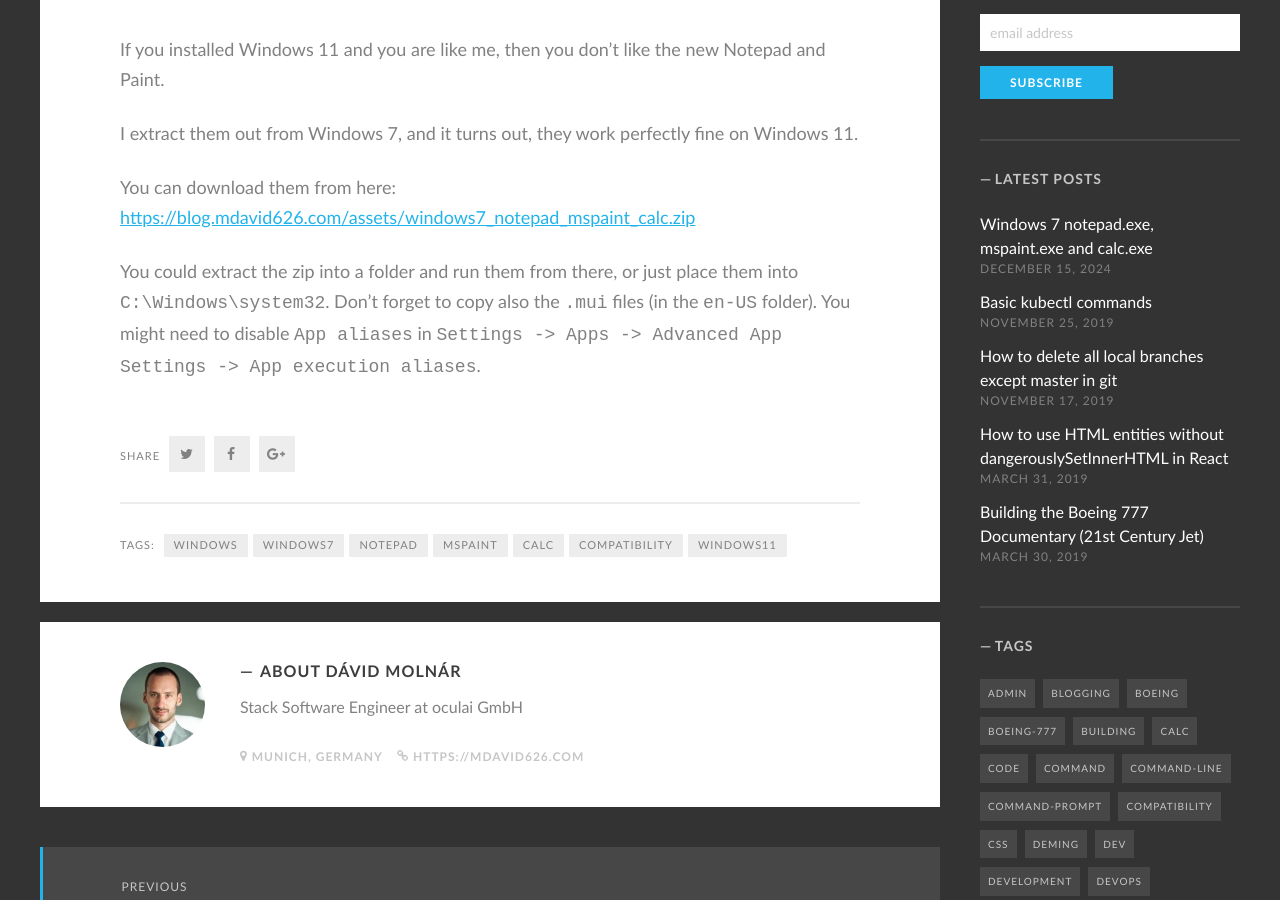
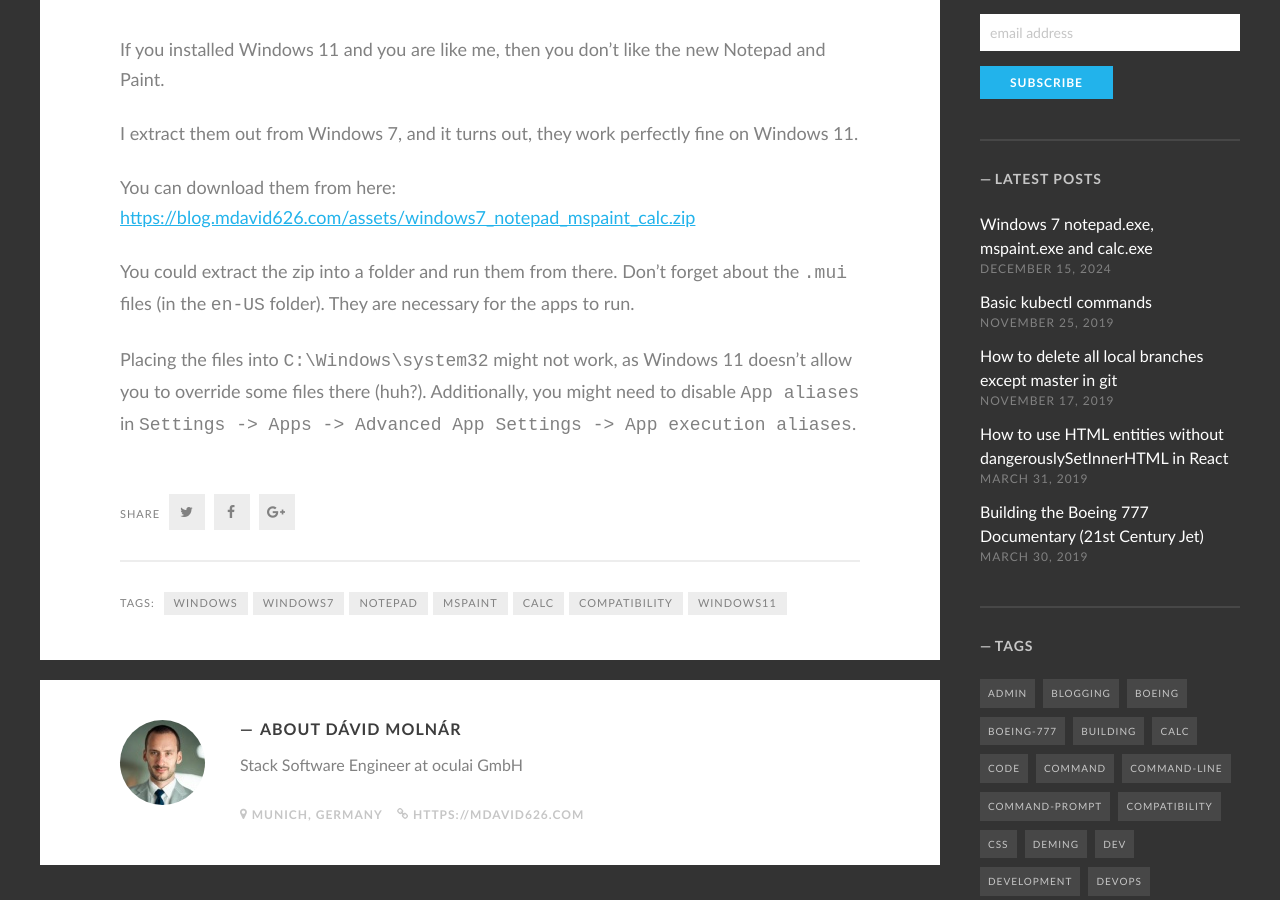
Before and after one commit to mdavid626/blog, a Jekyll site: the page built from _posts/2024-12-15-Windows7-notepad-mspaint-calc.md, in a window 1280 px wide and 900 px high, scrolled down 503 px. Built offline with Jekyll 4.4.1, drawn with Linux system fonts in a browser that asks for light colours; some web fonts are replaced; comment, search, counter and statistics services are not loaded.

Commit message:
Adjust text

```diff
--- a/_posts/2024-12-15-Windows7-notepad-mspaint-calc.md
+++ b/_posts/2024-12-15-Windows7-notepad-mspaint-calc.md
@@ -13,4 +13,6 @@ You can download them from here: [https://blog.mdavid626.com/assets/windows7_not
 
 <!--more-->
 
-You could extract the zip into a folder and run them from there, or just place them into `C:\Windows\system32`. Don't forget to copy also the `.mui` files (in the `en-US` folder). You might need to disable `App aliases` in `Settings -> Apps -> Advanced App Settings -> App execution aliases`.
+You could extract the zip into a folder and run them from there. Don't forget about the `.mui` files (in the `en-US` folder). They are necessary for the apps to run.
+
+Placing the files into `C:\Windows\system32` might not work, as Windows 11 doesn't allow you to override some files there (huh?). Additionally, you might need to disable `App aliases` in `Settings -> Apps -> Advanced App Settings -> App execution aliases`.
```
